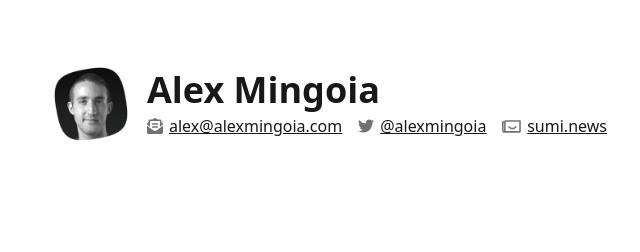
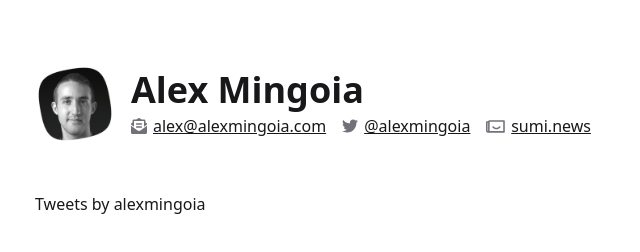
Before and after one commit to alexmingoia/alexmingoia.com, a plain HTML site: page index.html in a window 1280 px wide. Shown: the whole page, without its empty margins (29-669 px from the left). Drawn offline with Linux system fonts and the light colour scheme.

Commit message:
Add back tweets.

```diff
--- a/index.html
+++ b/index.html
@@ -8,7 +8,7 @@
 	</head>
 	<body class="px-4 py-8 md:px-16 md:py-16 md:container md:mx-auto bg-white text-zinc-900 dark:bg-neutral-900 dark:text-neutral-100">
 		<div class="flex justify-between md:justify-start md:items-center flex-row-reverse md:flex-row mb-4">
-			<img src="/alex.png" width="64" height="64" class="md:mr-4 ml-4 w-20 h-20" />
+			<img src="/alex.png" width="64" height="64" class="md:mr-4 md:ml-0 ml-4 w-20 h-20" />
 			<div>
 				<h1 class="text-4xl font-bold mb-1">Alex Mingoia</h1>
 				<ul class="md:flex items-center">
@@ -27,5 +27,9 @@
 				</ul>
 			</div>
 		</div>
+		<div class="max-w-sm mt-12">
+			<a class="twitter-timeline" href="https://twitter.com/alexmingoia?ref_src=twsrc%5Etfw">Tweets by alexmingoia</a>
+			<script async src="https://platform.twitter.com/widgets.js" charset="utf-8"></script>
+		</div>
 	</body>
 </html>
```
Also changed, not shown: main.min.css.
